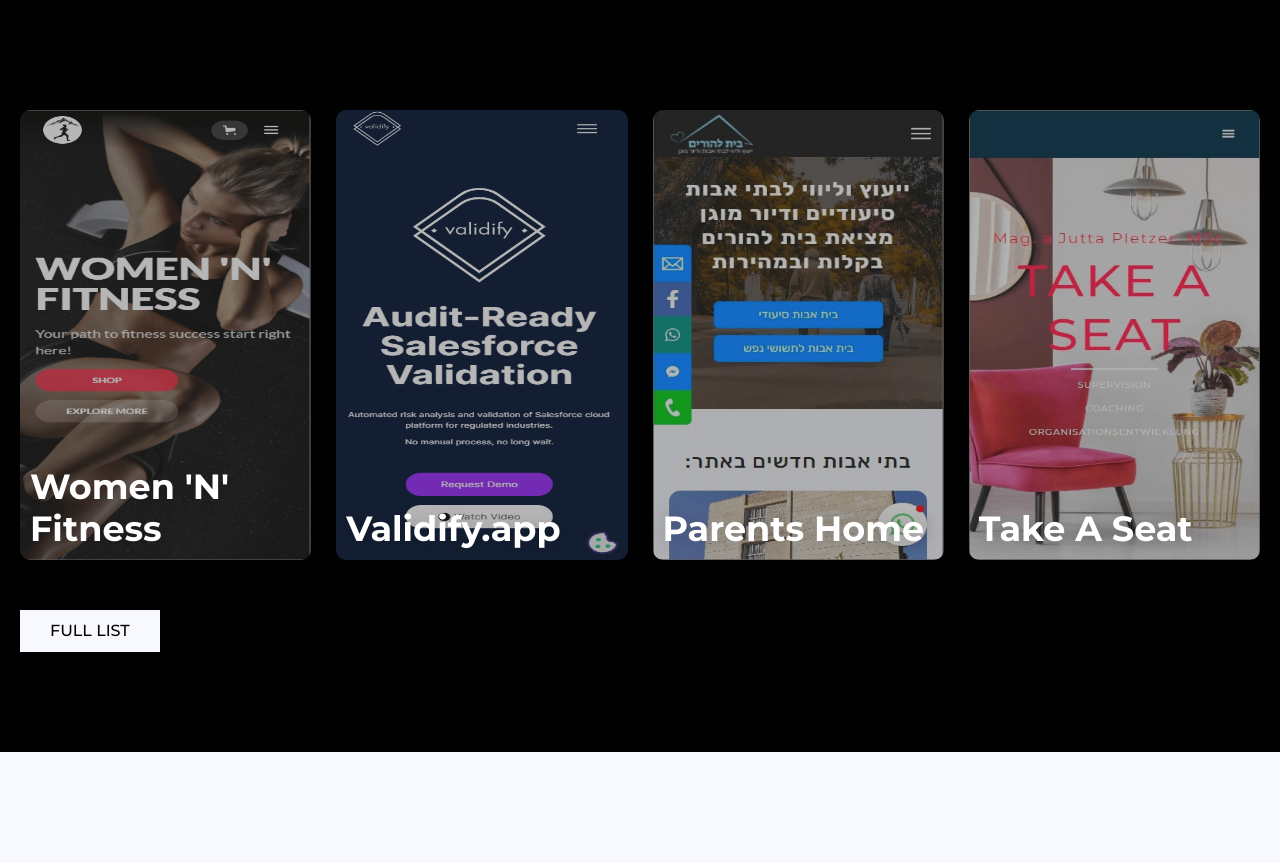
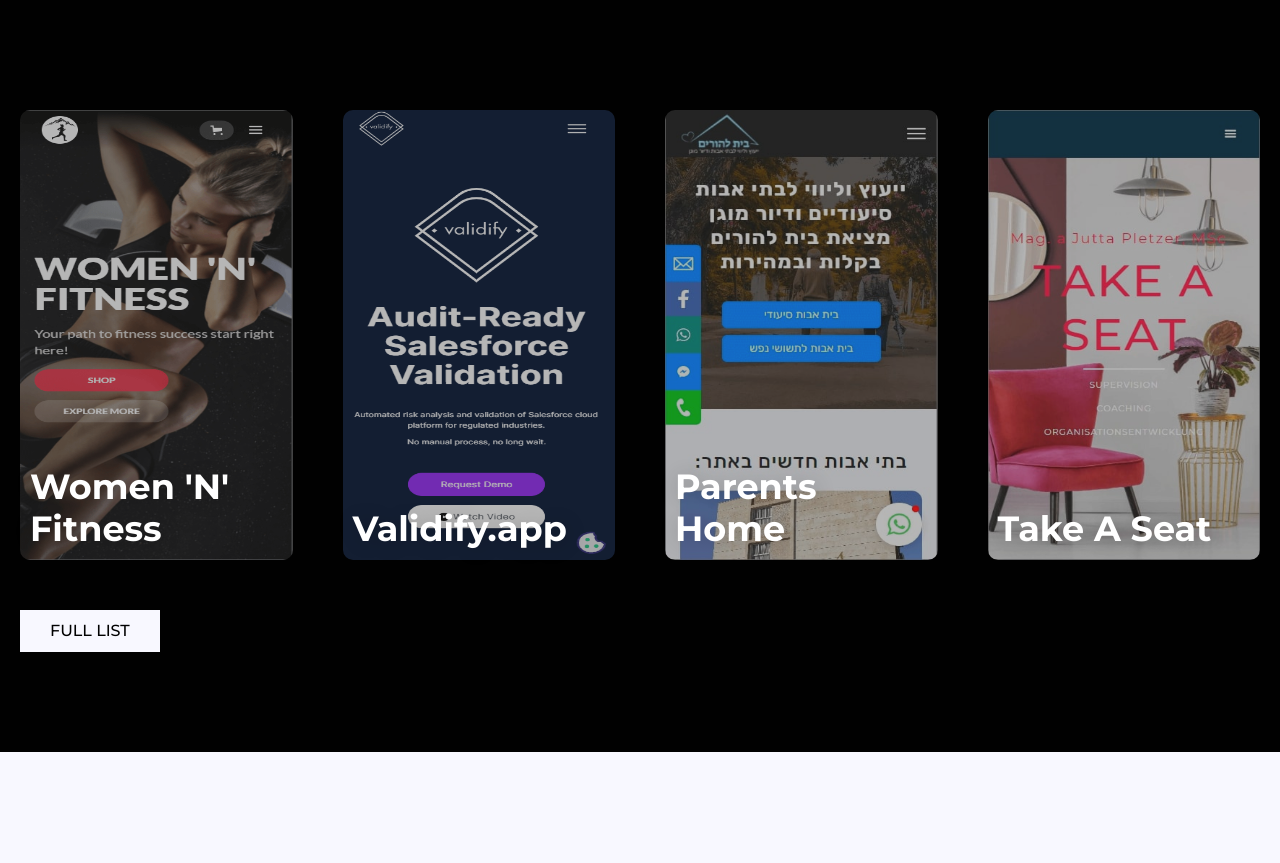
Before and after one commit to harelpanker/panker-io, a Next.js app: page / in a window 1280 px wide. Shown: the part 3222-4085 px from the top of the page. Built offline with nearby package versions, Linux system fonts and the light colour scheme.

Commit message:
Change space in home projects

```diff
--- a/components/home/Project.jsx
+++ b/components/home/Project.jsx
@@ -32,7 +32,7 @@
 
   @media only screen and (max-width: ${(props) =>
       props.theme.breakPoints.tablet}) {
-    width: 90%;
+    width: 80%;
     min-height: 50rem;
   }
 `;
--- a/components/home/Projects.jsx
+++ b/components/home/Projects.jsx
@@ -47,7 +47,7 @@
 const Grid = styled.div`
   display: grid;
   grid-template-columns: repeat(4, 1fr);
-  gap: 2.5rem;
+  gap: 5rem;
   width: 100%;
   margin-top: 10rem;
 
@@ -62,6 +62,7 @@
   @media only screen and (max-width: ${(props) =>
       props.theme.breakPoints.mobile}) {
     grid-template-columns: 1fr;
+    gap: 3rem;
   }
 `;
 const Flex = styled.div`
```
